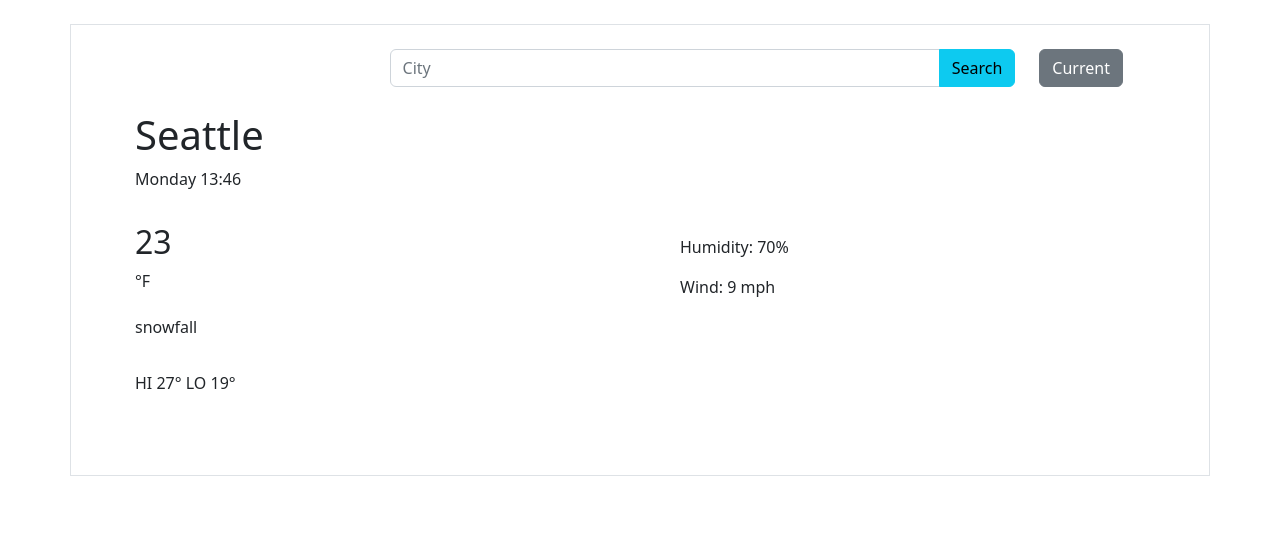
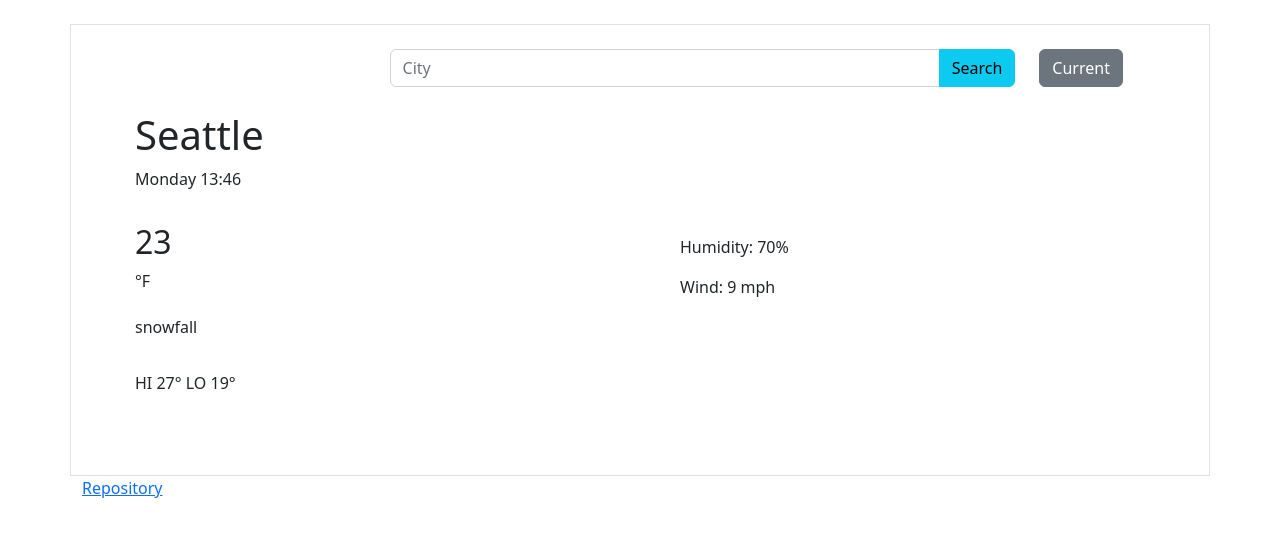
Before and after one commit to brim-bold/Newer-project, a website built with Parcel: page index.html in a window 1280 px wide. Built offline with nearby package versions, Linux system fonts and the light colour scheme.

Commit message:
added new row to harbor github repository link

```diff
--- a/index.html
+++ b/index.html
@@ -75,6 +75,11 @@
         </div>
       </div>
     </div>
+    <div class="row">
+      <div class="col justify-content-start">
+        <a href="https://github.com/brim-bold/Newer-project">Repository</a>
+      </div>
+    </div>
   </div>
 
   <body>
```
